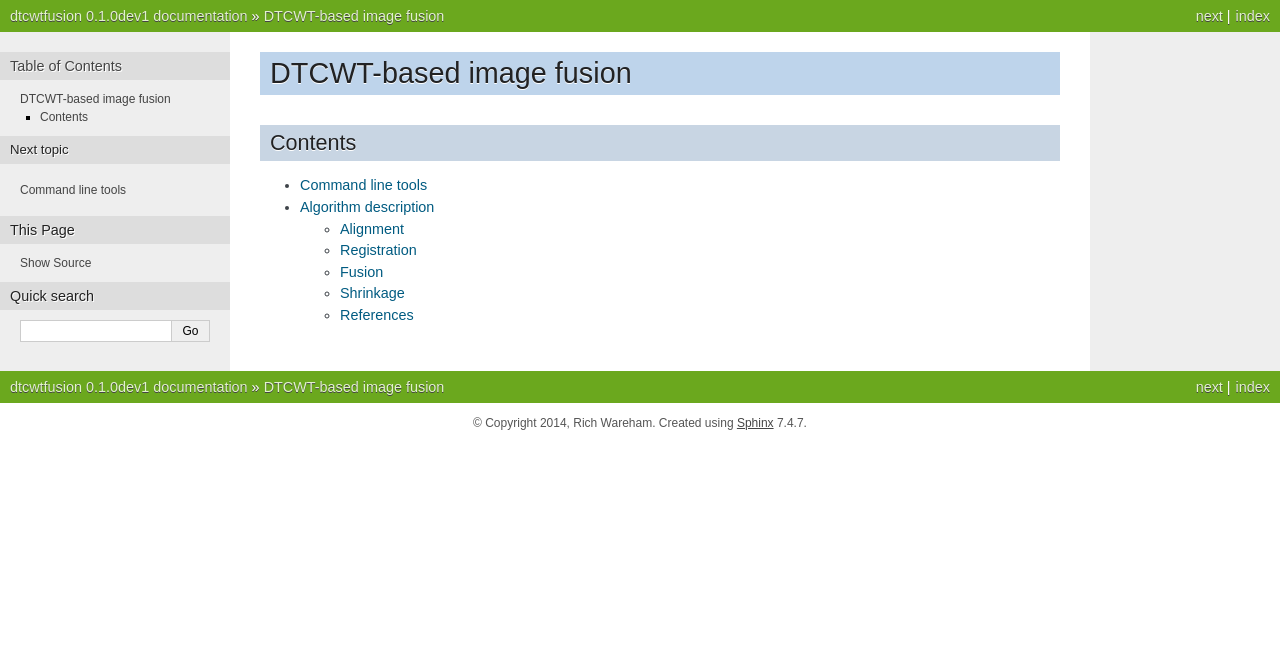
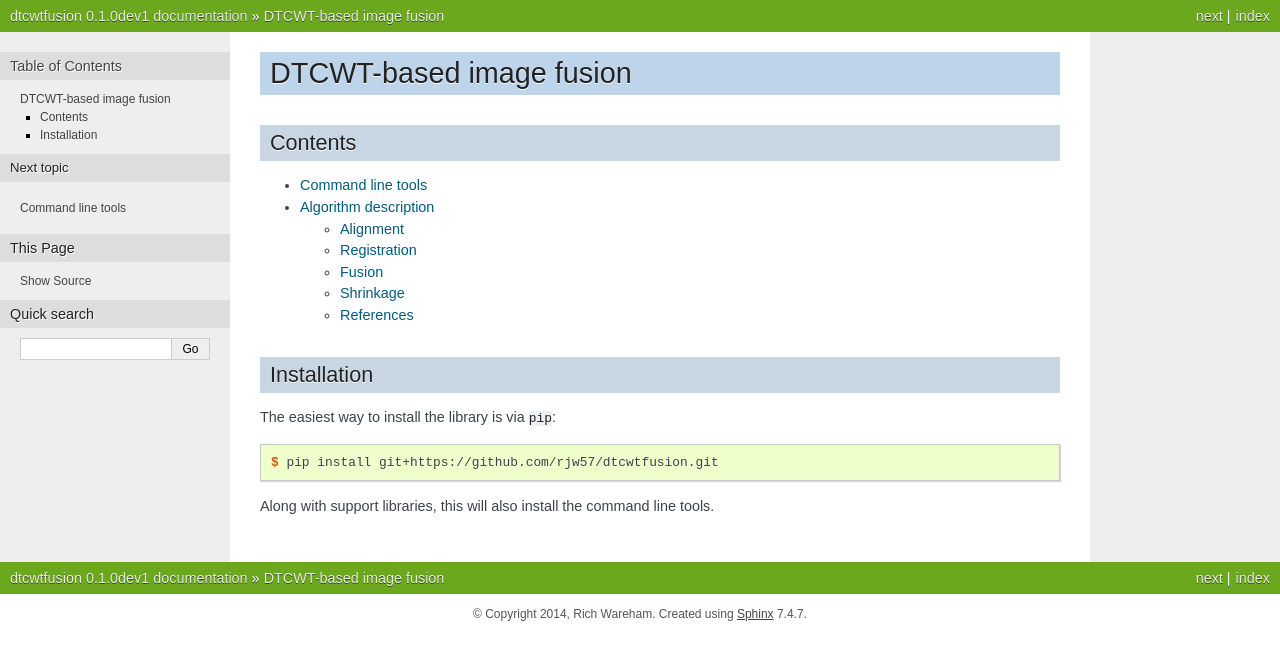
Before and after one commit to rjw57/dtcwtfusion, a Sphinx documentation site: the page built from docs/index.rst, in a window 1280 px wide. Shown: the top 660 px of the page. Built offline with Sphinx 7.4.7, drawn with Linux system fonts in a browser that asks for light colours.

Commit message:
add brief note in installation to docs

```diff
--- a/docs/index.rst
+++ b/docs/index.rst
@@ -9,3 +9,14 @@ Contents
 
     tools
     algorithm
+
+Installation
+------------
+
+The easiest way to install the library is via ``pip``:
+
+.. code:: console
+
+    $ pip install git+https://github.com/rjw57/dtcwtfusion.git
+
+Along with support libraries, this will also install the command line tools.
```
